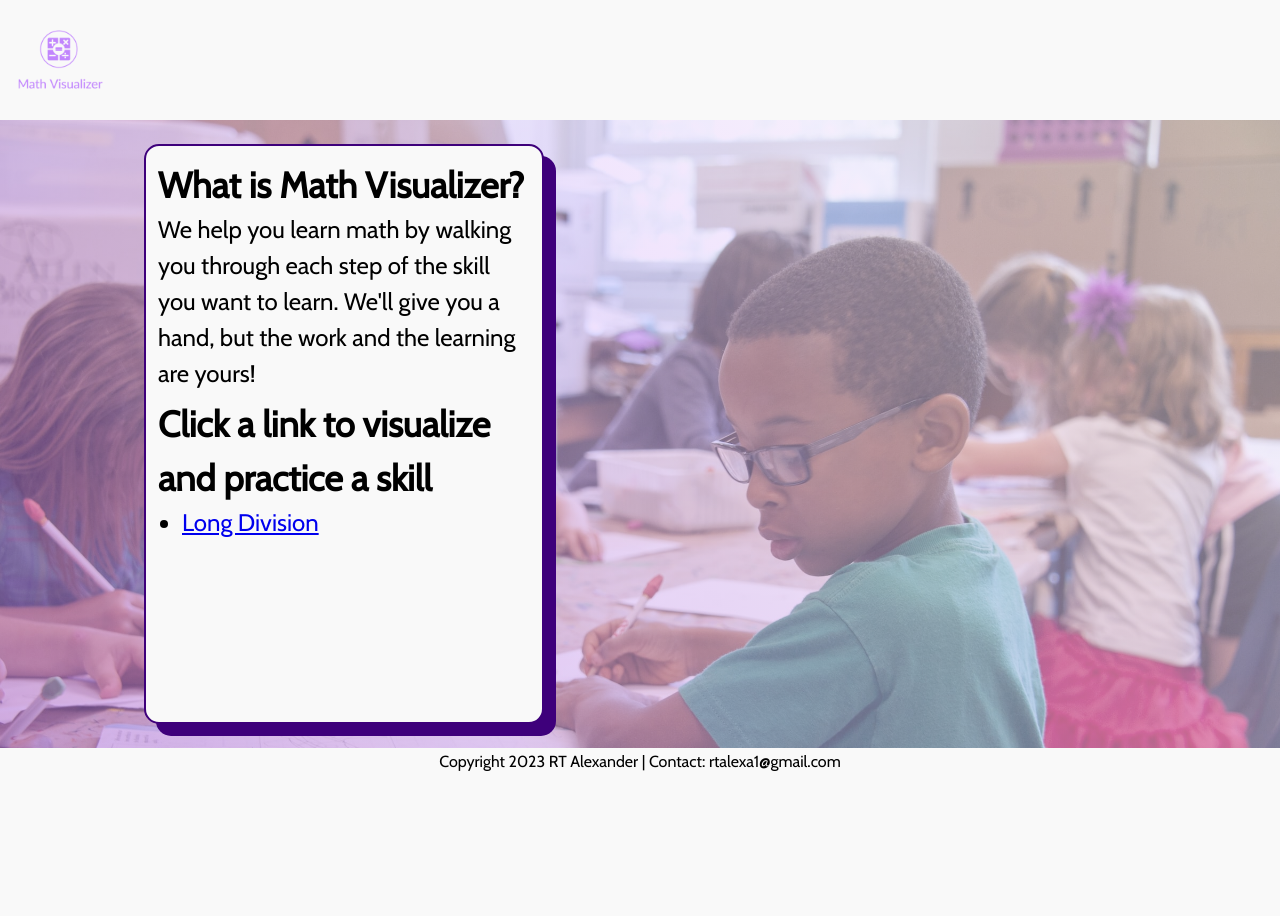
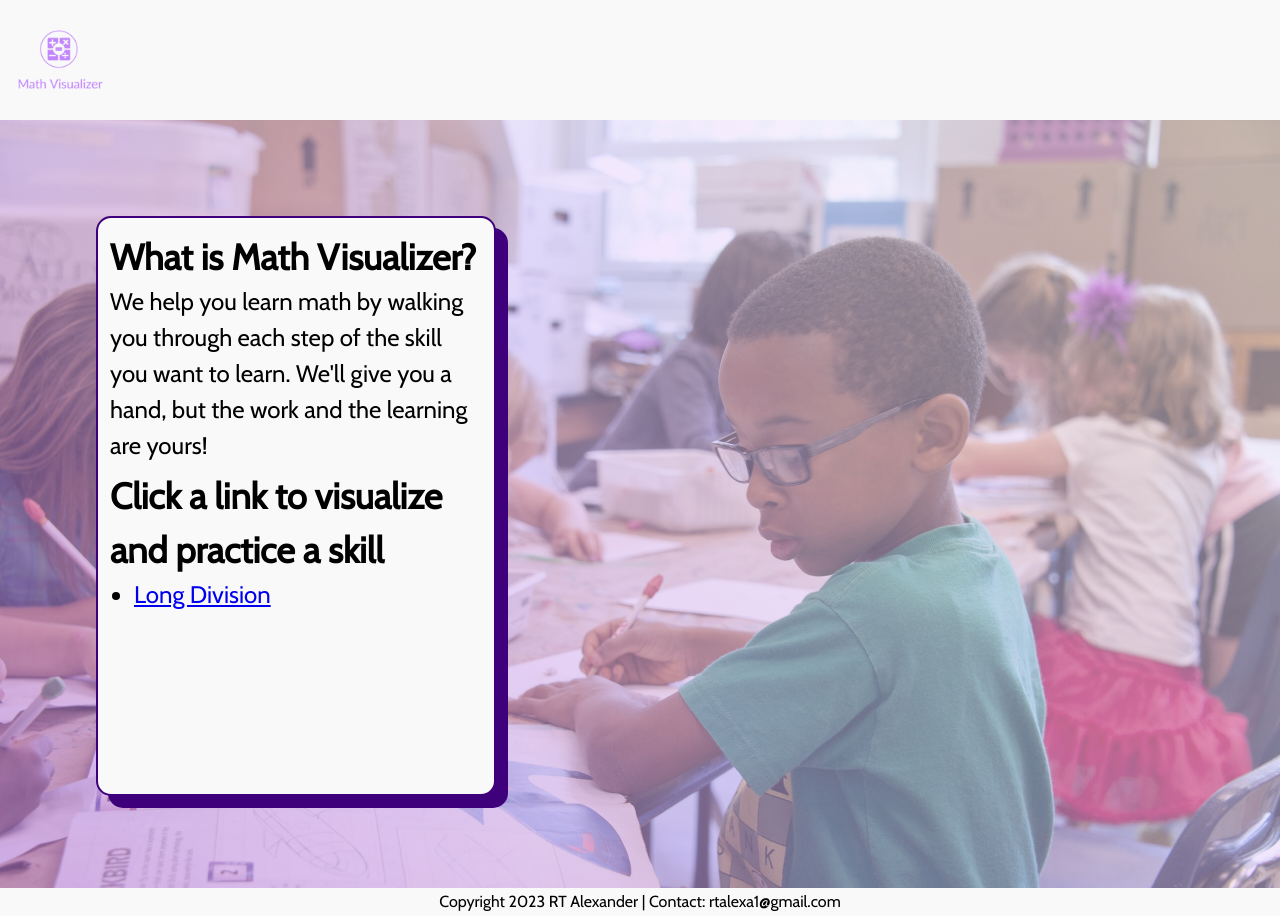
Before and after one commit to rtalexa1/math-visualizer, a Vue app: page /#/ in a window 1280 px wide. Before the commit the page ends 800 px from the top, so only its background shows below. Built offline with nearby package versions, Linux system fonts and the light colour scheme.

Commit message:
Reposition home-display element for responsiveness

```diff
--- a/src/views/HomeView.vue
+++ b/src/views/HomeView.vue
@@ -28,7 +28,7 @@ export default {
 <style>
 .home-background {
   width: 100%;
-  height: 100%;
+  min-height: 32em;
   background-size: 100%;
   background-image: linear-gradient(
       45deg,
@@ -43,7 +43,7 @@ export default {
   flex-direction: column;
   justify-content: flex-start;
   align-items: flex-start;
-  margin: 1em 1em 1em 6em;
+  margin: 4em 0 0 4em;
   box-shadow: 12px 12px 0 0 #3e007b;
   border: solid 2px #3e007b;
   border-radius: 15px;
```
